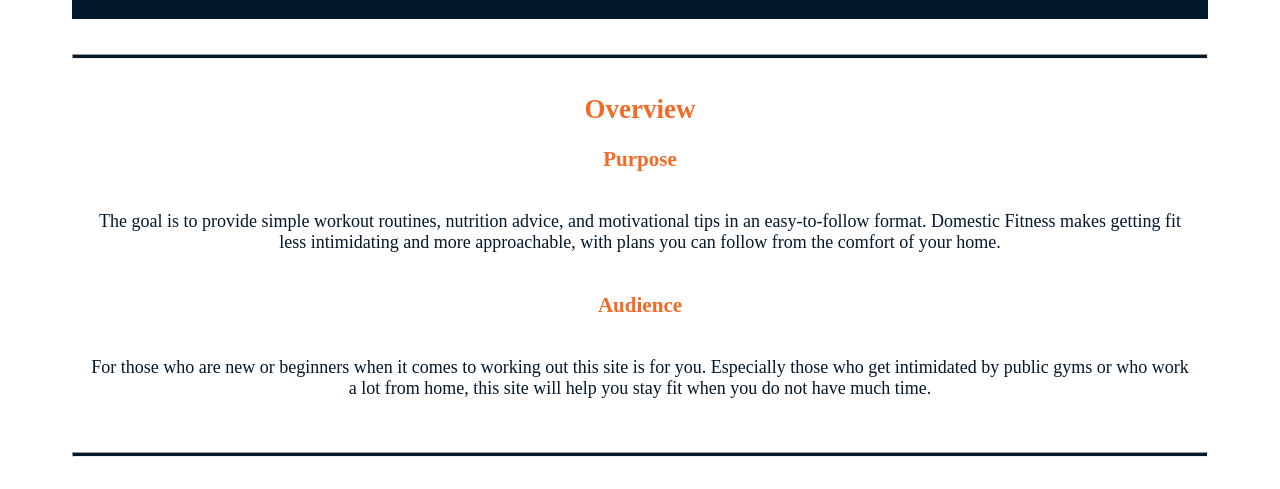
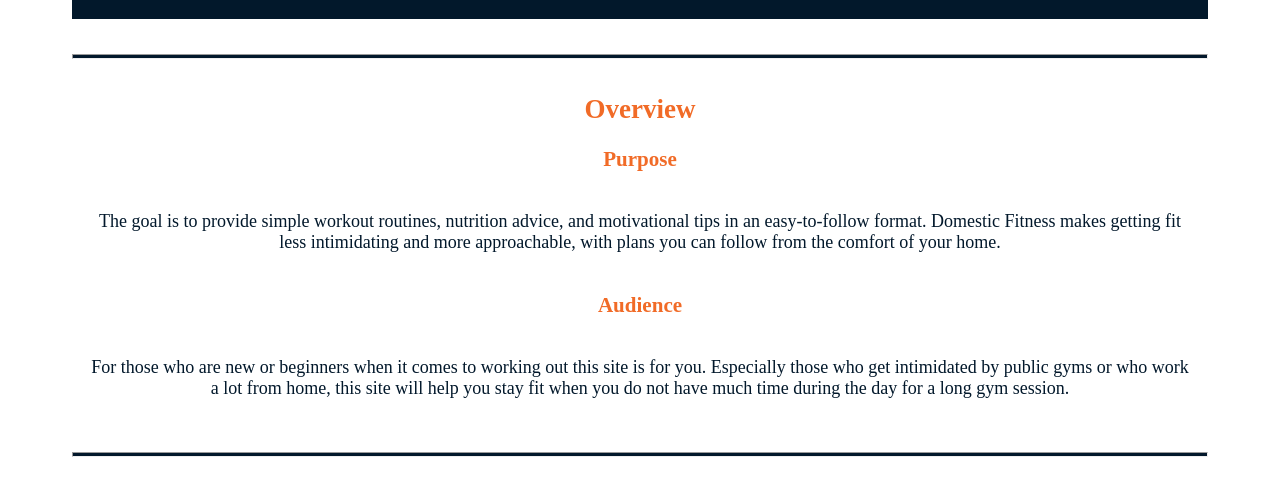
Before and after one commit to cdgustaf/WDD130, a plain HTML site: page at-home_training/site-plan.html in a window 1280 px wide. Shown: the part 286-775 px from the top of the page. Drawn offline with Linux system fonts and the light colour scheme; a web font is replaced by a local one.

Commit message:
added stuff

```diff
--- a/at-home_training/site-plan.html
+++ b/at-home_training/site-plan.html
@@ -24,7 +24,7 @@
 
 
       <h3>Audience</h3>
-      <p>For those who are new or beginners when it comes to working out this site is for you. Especially those who get intimidated by public gyms or who work a lot from home, this site will help you stay fit when you do not have much time. </p>  <!-- change this -->
+      <p>For those who are new or beginners when it comes to working out this site is for you. Especially those who get intimidated by public gyms or who work a lot from home, this site will help you stay fit when you do not have much time during the day for a long gym session. </p>  <!-- change this -->
 
       <hr>
       <h2>Branding</h2>
```
